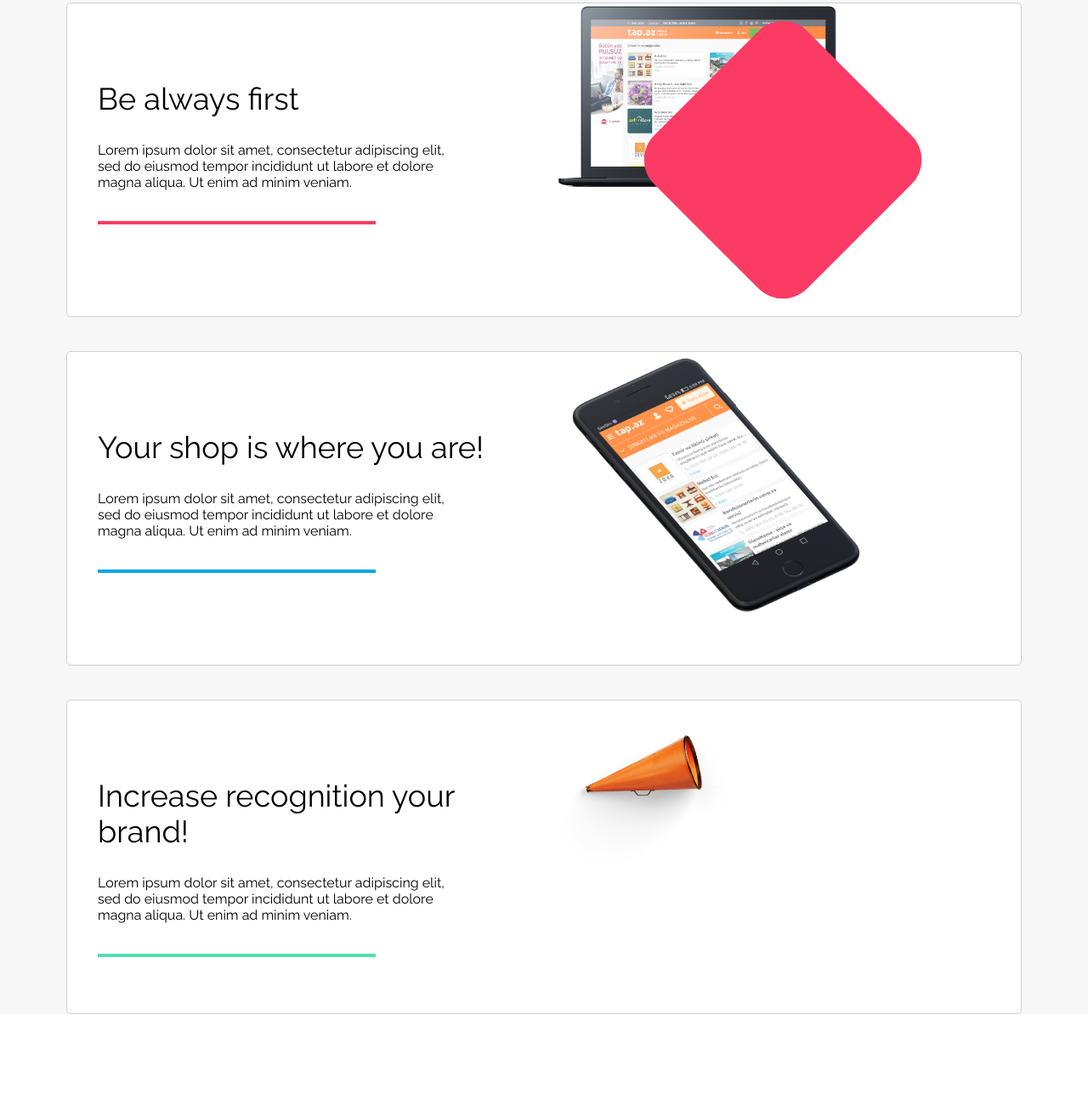
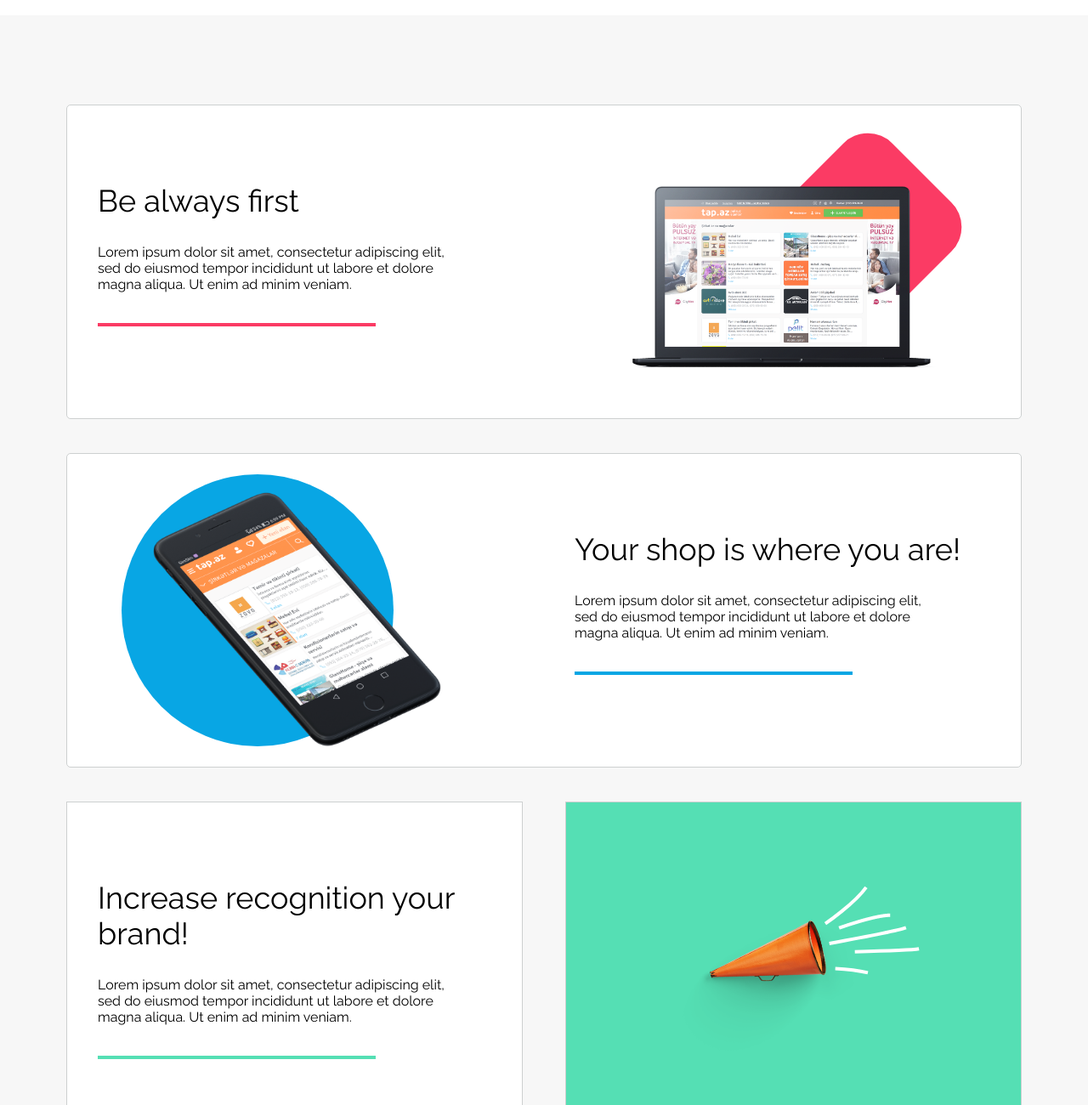
Before and after one commit to krzysztofrz/Best-Shop---landing-page, a plain HTML site: page index.html in a window 1280 px wide. Shown: the part 1500-2800 px from the top of the page at 85% size. Before the commit the page ends 2693 px from the top, so only its background shows below. Drawn offline with nearby package versions, Linux system fonts and the light colour scheme.

Commit message:
header, hero, feature, main - all 4 section done

```diff
--- a/css/style.css
+++ b/css/style.css
@@ -90,6 +90,7 @@ body {
 
 .hero {
     padding-top: 130px;
+    padding-bottom: 120px;
     /*height: 712px;*/
     /*background: #babebe;*/
 }
@@ -138,6 +139,7 @@ body {
     background-image: url(../images/background.png);
     background-size: cover;
     background-position: center;
+    overflow: hidden;
 }
 
 /***** features ******/
@@ -148,7 +150,7 @@ body {
     flex-direction: column;
     justify-content: center;
     align-items: center;
-    /*margin-bottom: 300px;*/
+    /*margin-bottom: 300px;*/;
 
 }
 
@@ -197,7 +199,8 @@ body {
     left: 50%;
     transform: translate(-15%, -50%);
 }
-.icon-circle{
+
+.icon-circle {
     width: 63px;
     height: 63px;
     border-radius: 50%;
@@ -207,12 +210,15 @@ body {
     left: 50%;
     transform: translate(-60%, -50%);
 }
-.icon-circle2{
+
+.icon-circle2 {
     background: rgba(8, 166, 228, 1);
 }
-.icon-circle3{
+
+.icon-circle3 {
     background: rgba(85, 223, 180, 1);
 }
+
 .icon-eye {
     background-image: url("../images/eye.png");
     background-repeat: no-repeat;
@@ -249,22 +255,23 @@ body {
 }
 
 .feature-text {
-text-align: center;
+    text-align: center;
     display: flex;
     align-items: flex-start;
-color:  rgba(165, 165, 165, 1)
+    color: rgba(165, 165, 165, 1)
 }
 
 /******* main ********/
 
-.main{
+.main {
     width: 100%;
     display: flex;
     background: rgba(247, 247, 247, 1);
     font-family: 'Raleway', sans-serif;
 
 }
-.main-container{
+
+.main-container {
     background: rgba(247, 247, 247, 1);
     margin: 0 auto;
     margin-top: 105px;
@@ -275,7 +282,8 @@ color:  rgba(165, 165, 165, 1)
     flex-direction: column;
     gap: 40px
 }
-.article{
+
+.article {
     background: white;
     display: flex;
     /*padding: 20px;*/
@@ -284,60 +292,127 @@ color:  rgba(165, 165, 165, 1)
     border-radius: 5px;
     /*margin-bottom: 40px;*/
 }
-.article-info{
+
+.article-info {
     display: flex;
     flex-direction: column;
     flex: 1;
 }
-.article-title{
+
+.article-title {
     font-size: 36px;
     margin-top: 91px;
     margin-left: 36px;
 }
-.article-text{
+
+.article-text {
     margin-left: 36px;
     margin-top: 30px;
     margin-bottom: 36px;
     width: 413px;
 
 }
-.article-graphic{
+
+.article-graphic {
     flex: 1;
 }
 
-.article-line{
- display: block;
+.article-line {
+    display: block;
     width: 327px;
     height: 4px;
     margin-left: 36px;
     background: rgba(251, 59, 100, 1)
 }
 
-.line2{
+.line2 {
     background: rgba(8, 166, 228, 1);
 }
 
-.line3{
+.line3 {
     background: rgba(85, 223, 180, 1);
 }
 
-.article-graphic1{
+.article-graphic {
     position: relative;
+    z-index: 2;
+    display: flex;
+    /*height: 19px;*/
+    width: 386px;
+    justify-content: center;
+    align-items: center;
+    padding-top: 36px;
+
 
 }
-.article-graphic1 img{
-    z-index: -2;
+
+.article-graphic1 img {
+
+
 }
-.article-shape{
+
+.article-shape {
     position: absolute;
     display: block;
-    height: 255px;
-    width: 255px;
+    height: 180px;
+    width: 180px;
+    border-radius: 41px;
+    /*opacity: 1;*/
+    top: 39%;
+    left: 68%;
+    transform: translate(-50%, -50%) rotate(45deg);
+    z-index: -3;
+
+}
+
+.article-shape1 {
     background: rgba(251, 59, 100, 1) 0% 0% no-repeat padding-box;
-    border-radius: 41px;
-    opacity: 1;
+}
+
+.article-shape2 {
+    background: rgba(8, 166, 228, 1);
+    height: 320px;
+    width: 320px;
+    border-radius: 50%;
     top: 50%;
-    left: 50%;
-    transform: translate(-50%, -50%) rotate(45deg);
-    /*z-index: -3;*/
+    left: 40%;
 }
+
+.article-shape3 {
+
+    background: rgba(85, 223, 180, 1);
+    width: 100%;
+    height: 100%;;
+    /*height: 180px;*/
+    /*width: 180px;*/
+    border-radius: 0;
+    /*opacity: 1;*/
+    top: 0%;
+    left: 0%;
+    transform: translate(0%, -0%) rotate(0);
+
+
+}
+
+.article2 {
+    flex-direction: row-reverse;
+}
+
+.article3 {
+    margin-bottom: 100px;
+    display: flex;
+    background: transparent;
+    border: none;
+}
+
+.article-info3 {
+    border: 1px solid #cdd0d0;
+    margin-right: 25px;
+    background: white;
+}
+
+.article-graphic3 {
+    margin-left: 25px;
+    border: 1px solid #cdd0d0;
+    background: white;
+}
--- a/index.html
+++ b/index.html
@@ -83,12 +83,13 @@
                     <span class="article-line line1"></span>
                 </div>
                 <div class="article-graphic article-graphic1">
-                    <img src="images/macbook2.png" alt="">
-                    <span class="article-shape"></span>
+                    <img src="images/macbook2.png" alt=""
+                    >
+                    <span class="article-shape article-shape1"></span>
                 </div>
 
             </article>
-            <article class="article">
+            <article class="article article2">
                 <div class="article-info">
                     <div class="article-title">Your shop is where you are!</div>
                     <div class="article-text">Lorem ipsum dolor sit amet, consectetur adipiscing elit, sed do eiusmod tempor incididunt ut labore et dolore magna aliqua. Ut enim ad minim veniam.</div>
@@ -96,18 +97,21 @@
                 </div>
                 <div class="article-graphic">
                     <img src="images/iPhone2.png" alt="">
+                    <span class="article-shape article-shape2"></span>
                 </div>
 
             </article>
-            <article class="article">
-                <div class="article-info">
+            <article class="article article3">
+                <div class="article-info article-info3">
                     <div class="article-title">Increase recognition your brand!</div>
                     <div class="article-text">Lorem ipsum dolor sit amet, consectetur adipiscing elit, sed do eiusmod tempor incididunt ut labore et dolore magna aliqua. Ut enim ad minim veniam.</div>
                     <span class="article-line line3"></span>
                 </div>
-                <div class="article-graphic">
+                <div class="article-graphic article-graphic3">
                     <img src="images/trumpet.png" alt="">
+                    <span class="article-shape article-shape3"></span>
                 </div>
+
 
             </article>
         </div>
@@ -115,5 +119,6 @@
 
 </div>
 
+
 </body>
 </html>
```
Also changed, not shown: images/background.png, 1 other file.
